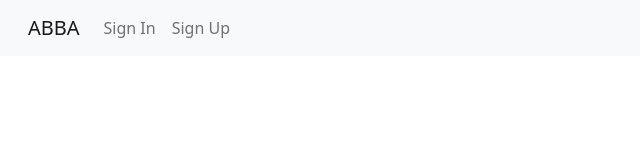
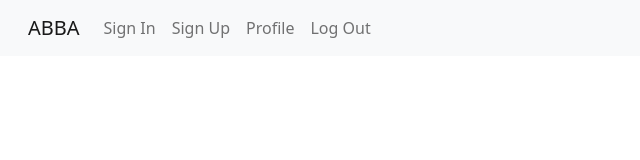
Before and after one commit to Karganyan/Play-Buddy, a React (Create React App) app in the folder client/: page /create-event in a window 1280 px wide. Shown: the top 160 px of the page, without its empty margins (0-640 px from the left). Built offline with nearby package versions, Linux system fonts and the light colour scheme; no server answers.

Commit message:
ftch createEvent

```diff
--- a/client/src/components/CreateEventForm/CreateEventForm.jsx
+++ b/client/src/components/CreateEventForm/CreateEventForm.jsx
@@ -1,6 +1,11 @@
 import { Form, Button } from "react-bootstrap";
+import { useDispatch } from "react-redux";
+import { createEventThunk } from "../../redux/action-creators/createEventThunk";
 const CreateEventForm = () => {
-
+  const dispatch = useDispatch();
+  const createEventHandler = () => {
+    dispatch(createEventThunk());
+  };
   return (
     <div>
       <h1>Редактировать профиль</h1>
@@ -54,7 +59,7 @@ const CreateEventForm = () => {
           />
         </Form.Group>
         <br />
-        <Button variant="primary" type="submit" /* onSubmit={createEventHandler} */>
+        <Button variant="primary" type="submit" onSubmit={createEventHandler}>
           Добавить событие
         </Button>
       </Form>
--- a/client/src/components/navbar/Navbar.jsx
+++ b/client/src/components/navbar/Navbar.jsx
@@ -38,34 +38,63 @@ const Navbar = () => {
   return (
     <nav className="navbar navbar-expand-lg navbar-light bg-light px-3">
       <div className="container-fluid ">
-        <Link className="navbar-brand" to="/">ABBA</Link>
+        <Link className="navbar-brand" to="/">
+          ABBA
+        </Link>
         <div className="collapse navbar-collapse" id="navbarTogglerDemo03">
           <ul className="navbar-nav me-auto mb-2 mb-lg-0">
-            {user.id
-              ? <>
+            {user.id ? (
+              <>
                 <li className="nav-item">
                   <a className="nav-link">{user.name}</a>
                 </li>
                 <li className="nav-item">
-                  <Link className="nav-link" to="/logout" onClick={logoutHandler}>Log Out</Link>
+                  <Link
+                    className="nav-link"
+                    to="/logout"
+                    onClick={logoutHandler}
+                  >
+                    Log Out
+                  </Link>
                 </li>
                 <li className="nav-item">
-                  <Link className="nav-link" to="/profile">Profile</Link>
+                  <Link className="nav-link" to="/profile">
+                    Profile
+                  </Link>
                 </li>
-              </> :
+              </>
+            ) : (
               <>
                 <li className="nav-item">
-                  <Link className="nav-link" to="/signin">Sign In</Link>
+                  <Link className="nav-link" to="/signin">
+                    Sign In
+                  </Link>
                 </li>
                 <li className="nav-item">
-                  <Link className="nav-link" to="/signup">Sign Up</Link>
+                  <Link className="nav-link" to="/signup">
+                    Sign Up
+                  </Link>
+                </li>
+                <li className="nav-item">
+                  <Link className="nav-link" to="/profile">
+                    Profile
+                  </Link>
+                </li>
+                <li className="nav-item">
+                  <Link
+                    className="nav-link"
+                    to="/logout"
+                    onClick={logoutHandler}
+                  >
+                    Log Out
+                  </Link>
                 </li>
               </>
-            }
+            )}
           </ul>
         </div>
       </div>
     </nav>
-  )
+  );
 }
   export default Navbar
--- /dev/null
+++ b/client/src/redux/action-creators/createEventThunk.js
@@ -0,0 +1,14 @@
+export function createEventThunk() {
+  return async (e) => {
+    e.preventDefault();
+    const req = await fetch("/http://localhost:3001/event", {
+      method: "POST", // *GET, POST, PUT, DELETE, etc.
+      // mode: 'cors', // no-cors, *cors, same-origin
+      headers: {
+        "Content-Type": "application/json",
+      },
+      body: JSON.stringify({"test": "test"}), // body data type must match "Content-Type" header
+    });
+    const res = await req.json();
+  };
+}
```
Also changed, not shown: client/src/redux/action-creators/createEventHandler.js (deleted, +0 -13 lines).
